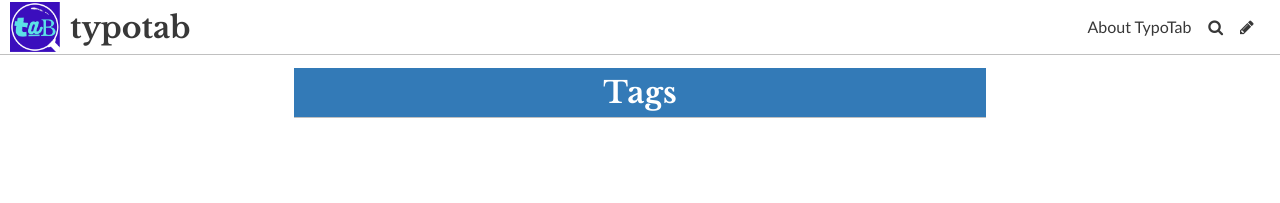
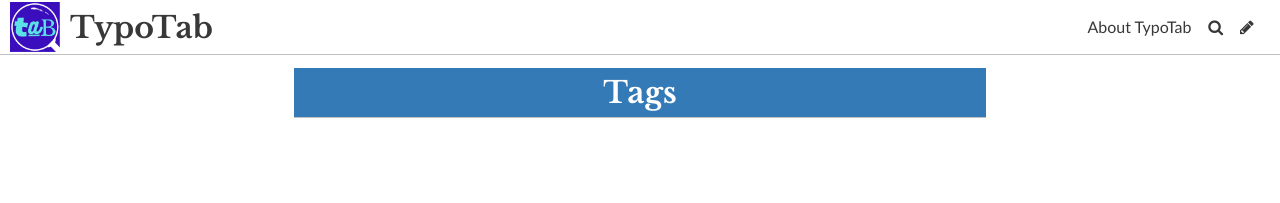
Before and after one commit to ChloeLynnette/TypographyArticles, a Jekyll site: the page built from pages/tags.md, in a window 1280 px wide. Shown: the top 203 px of the page. Built offline with Jekyll 4.4.1, drawn with Linux system fonts in a browser that asks for light colours; some web fonts are replaced.

```diff
--- a/_data/settings.yml
+++ b/_data/settings.yml
@@ -1,4 +1,4 @@
-title: typotab
+title: TypoTab
 description: Blogs and articles about all things typography! At typotab we delve
   deeper into the hidden meaning behind the typography used in all aspects of
   life!
@@ -8,6 +8,6 @@ header_feature_image: ../uploads/screenshot-2020-10-11-at-15.59.29.png
 bannerheight: 20vmax
 logo: ../uploads/screenshot-2020-10-11-at-16.35.14.png
 favicon: ../uploads/typotab-logo-2.png
-gridlayout: false
+gridlayout: true
 fixednavbar: false
 upzoom: true
```
